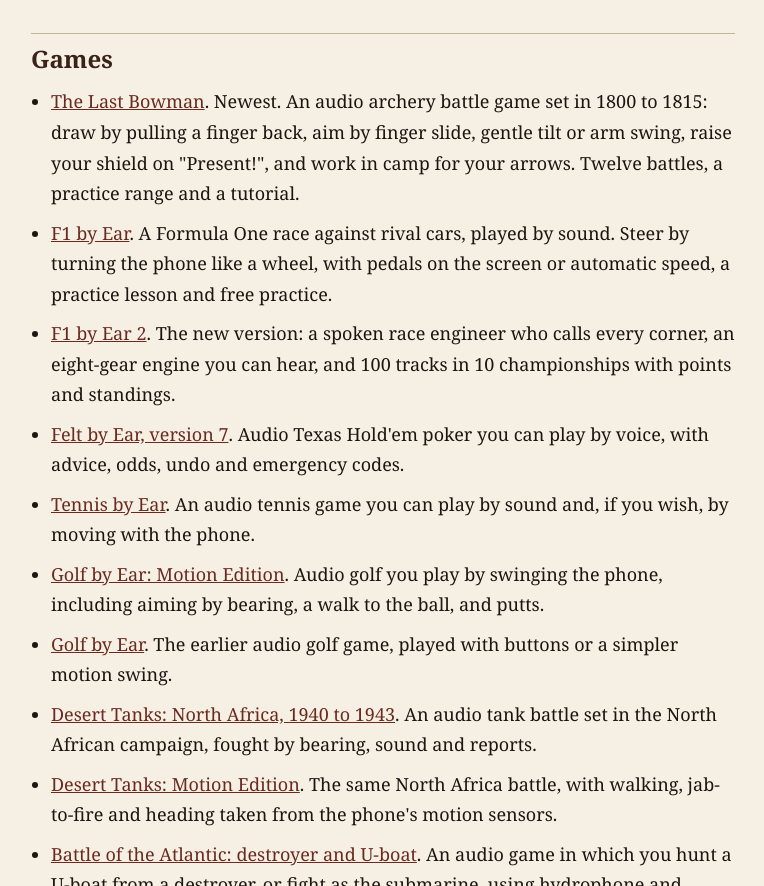
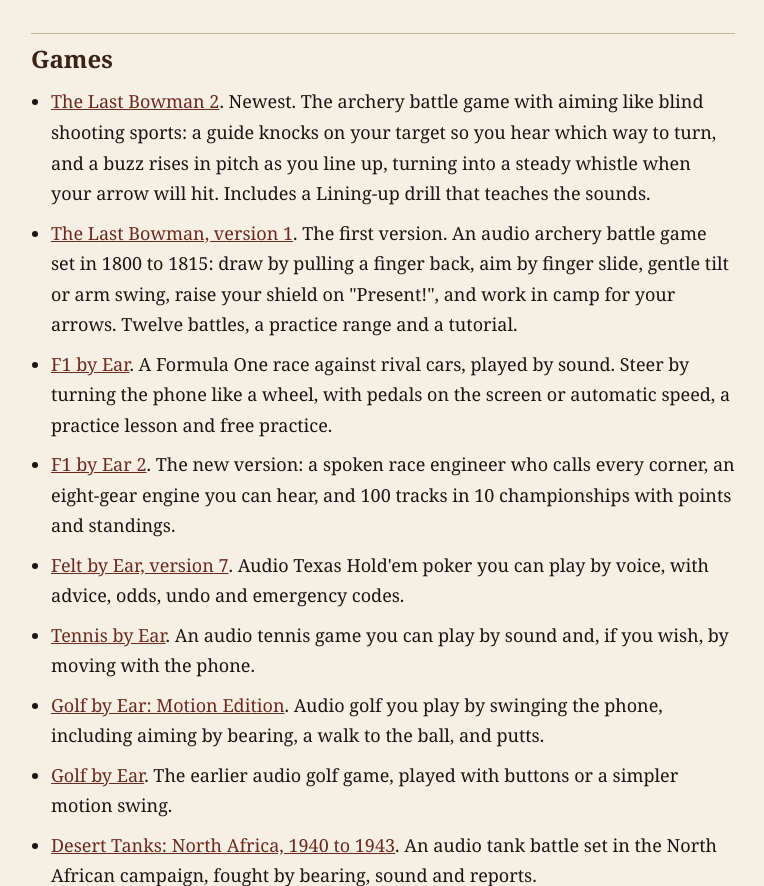
Before and after one commit to ahsantheman55-blip/ahsan-apps, a plain HTML site: page index.html in a window 1280 px wide. Shown: the part 2796-3682 px from the top of the page, without its empty margins (257-1021 px from the left). Drawn offline with Linux system fonts and the light colour scheme.

Commit message:
Add The Last Bowman 2 to Games (Newest), keep version 1

```diff
--- a/index.html
+++ b/index.html
@@ -68,7 +68,8 @@
   </ul>
   <h2>Games</h2>
   <ul>
-    <li><a href="https://ahsantheman55-blip.github.io/last-bowman/">The Last Bowman</a>. Newest. An audio archery battle game set in 1800 to 1815: draw by pulling a finger back, aim by finger slide, gentle tilt or arm swing, raise your shield on "Present!", and work in camp for your arrows. Twelve battles, a practice range and a tutorial.</li>
+    <li><a href="https://ahsantheman55-blip.github.io/last-bowman-v2/">The Last Bowman 2</a>. Newest. The archery battle game with aiming like blind shooting sports: a guide knocks on your target so you hear which way to turn, and a buzz rises in pitch as you line up, turning into a steady whistle when your arrow will hit. Includes a Lining-up drill that teaches the sounds.</li>
+    <li><a href="https://ahsantheman55-blip.github.io/last-bowman/">The Last Bowman, version 1</a>. The first version. An audio archery battle game set in 1800 to 1815: draw by pulling a finger back, aim by finger slide, gentle tilt or arm swing, raise your shield on "Present!", and work in camp for your arrows. Twelve battles, a practice range and a tutorial.</li>
     <li><a href="https://ahsantheman55-blip.github.io/f1-by-ear/">F1 by Ear</a>. A Formula One race against rival cars, played by sound. Steer by turning the phone like a wheel, with pedals on the screen or automatic speed, a practice lesson and free practice.</li>
     <li><a href="https://ahsantheman55-blip.github.io/f1-by-ear-v2/">F1 by Ear 2</a>. The new version: a spoken race engineer who calls every corner, an eight-gear engine you can hear, and 100 tracks in 10 championships with points and standings.</li>
     <li><a href="https://ahsantheman55-blip.github.io/felt-by-ear/">Felt by Ear, version 7</a>. Audio Texas Hold&#x27;em poker you can play by voice, with advice, odds, undo and emergency codes.</li>
```
